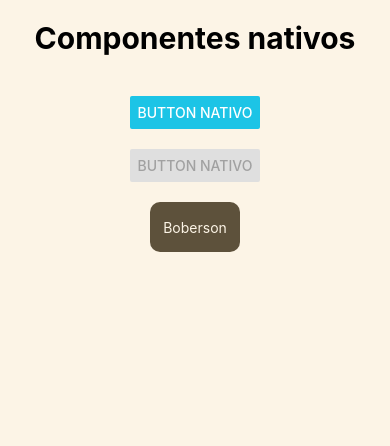
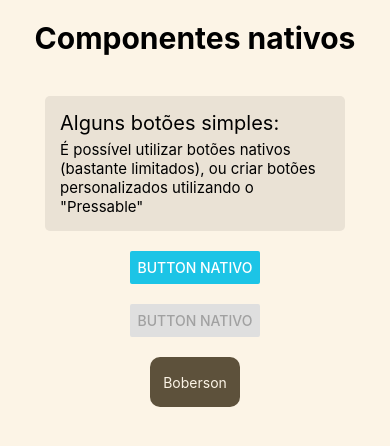
Before and after one commit to ederzin13/componentes-basicos, a React Native app: screen / in a window 390 px wide. Shown: the top 446 px of the page. Built offline with nearby package versions, Linux system fonts and the light colour scheme.

Commit message:
componente de campo de texto

```diff
--- a/App.tsx
+++ b/App.tsx
@@ -1,12 +1,22 @@
 import Scrollable from "./wrappers/Scrollable";
 import Title from "./components/Title";
 import ButtonNativo from "./components/ButtonNativo";
-import ButtonCustom from "./ButtonCustom";
+import ButtonCustom from "./components/ButtonCustom";
+import TextField from "./TextField";
+import { Text } from "react-native";
+import { globalStyles } from "./styles/globalStyles";
 
 export default function App() {
   return (
     <Scrollable>
       <Title></Title>
+      <TextField>
+        <Text style={globalStyles.caption}>Alguns botões simples:</Text>
+        <Text style={globalStyles.paragraph}>
+          É possível utilizar botões nativos (bastante limitados), ou criar
+          botões personalizados utilizando o "Pressable"
+        </Text>
+      </TextField>
       <ButtonNativo isDisabled={false}></ButtonNativo>
       <ButtonNativo isDisabled={true}></ButtonNativo>
       <ButtonCustom></ButtonCustom>
--- /dev/null
+++ b/TextField.tsx
@@ -0,0 +1,11 @@
+import { View, Text } from "react-native";
+import React from "react";
+import { globalStyles } from "./styles/globalStyles";
+
+type TextFieldProps = {
+  children: React.ReactNode;
+};
+
+export default function TextField({ children }: TextFieldProps) {
+  return <View style={globalStyles.textFieldContainer}>{children}</View>;
+}
--- a/ButtonCustom.tsx
+++ b/components/ButtonCustom.tsx
@@ -1,6 +1,6 @@
 import { Pressable, Text, TouchableOpacity } from "react-native";
 import React from "react";
-import { globalStyles } from "./styles/global";
+import { globalStyles } from "../styles/globalStyles";
 
 export default function ButtonCustom() {
   return (
--- a/components/Title.tsx
+++ b/components/Title.tsx
@@ -1,6 +1,6 @@
 import { View, Text } from "react-native";
 import React from "react";
-import { globalStyles } from "../styles/global";
+import { globalStyles } from "../styles/globalStyles";
 import ButtonNativo from "./ButtonNativo";
 
 export default function Title() {
--- a/styles/global.ts
+++ b/styles/globalStyles.ts
@@ -27,4 +27,21 @@ export const globalStyles = StyleSheet.create({
   whiteText: {
     color: "#fcf4e6",
   },
+
+  caption: {
+    fontSize: 20,
+    fontWeight: "heavy",
+  },
+
+  paragraph: {
+    fontSize: 15,
+  },
+
+  textFieldContainer: {
+    padding: 15,
+    gap: 5,
+    backgroundColor: "#eae2d5",
+    borderRadius: 5,
+    width: 300,
+  },
 });
--- a/wrappers/Scrollable.tsx
+++ b/wrappers/Scrollable.tsx
@@ -7,7 +7,7 @@ import {
 } from "react-native";
 import React, { useState } from "react";
 import { SafeAreaProvider, SafeAreaView } from "react-native-safe-area-context";
-import { globalStyles } from "../styles/global";
+import { globalStyles } from "../styles/globalStyles";
 
 type ScrollableProps = {
   children: React.ReactNode;
```
